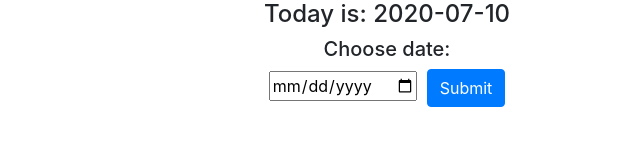
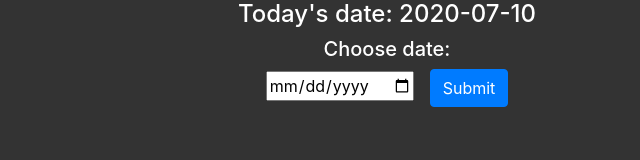
Before and after one commit to bkrajinovic/NASA-APOD, a React (Create React App) app: page / in a window 1280 px wide. Shown: the top 160 px of the page, without its empty margins (253-893 px from the left). Built offline with nearby package versions, Linux system fonts and the light colour scheme; no server answers.

Commit message:
Add styling and localStorage

```diff
--- a/src/App.css
+++ b/src/App.css
@@ -1,16 +1,23 @@
-.datePicker, .currDate{
+.app,
+html {
+	background-color: #333333;
+}
+
+.datePicker,
+.currDate {
 	text-align: center;
+	color: white;
 }
 
 .image {
-	height: 25em;
-	width: 28em;
+	height: 30em;
+	width: 35em;
 	display: block;
 	margin-left: auto;
 	margin-right: auto;
 	margin-top: 5%;
 }
 
-.button{
-	margin-left: 10px;
+.button {
+	margin-left: 1em;
 }
--- a/src/App.js
+++ b/src/App.js
@@ -10,6 +10,8 @@ function App() {
 		date: "",
 	})
 
+	//Fetch Today's image
+
 	useEffect(() => {
 		axios
 			.get(
@@ -21,29 +23,43 @@ function App() {
 			})
 	}, [])
 
+	//Generate Today's date
+
 	let today = new Date()
 	let dd = String(today.getDate()).padStart(2, "0")
 	let mm = String(today.getMonth() + 1).padStart(2, "0")
 	let yyyy = today.getFullYear()
 	today = yyyy + "-" + mm + "-" + dd
 
+	//Get image for selected date
+
 	const handleSubmit = (e) => {
 		e.preventDefault()
-		console.log(input.date)
+
+		// Check for local storage
+
+		if (localStorage.getItem(input.date) === null) {
 			axios
 				.get(
 					`https://api.nasa.gov/planetary/apod?api_key=PvJR60vcNkMYler2kwiKhzQnBjoqdhaQFpRLmGKg&date=${input.date}`
 				)
 				.then((res) => {
-				console.log(res)
-				setImage(res.data.url)
-				document.getElementsByClassName("image").src = input.image
+					console.log(res.data)
+					setImage(res.data)
+					document.getElementsByClassName("image").src = image.url
+					localStorage.setItem(image.date, image.url)
 				})
+		} else {
+			let key = input.date
+			let LS = localStorage.getItem(key)
+			console.log(LS)
+			document.getElementById("img").src = LS
+		}
 	}
 
 	return (
-		<div>
-			<h4 className="currDate">Today is: {today}</h4>
+		<div className="app">
+			<h4 className="currDate">Today's date: {today}</h4>
 			<div className="datePicker">
 				<h5>Choose date:</h5>
 				<input
@@ -58,7 +74,7 @@ function App() {
 				</Button>
 			</div>
 			<div>
-				<img className="image" src={image} alt="apod" />
+				<img className="image" id="img" src={image.url} alt="apod" />
 			</div>
 		</div>
 	)
```
Also changed, not shown: src/logo.svg (deleted). Lines whose indentation alone changed are shown as unchanged.
